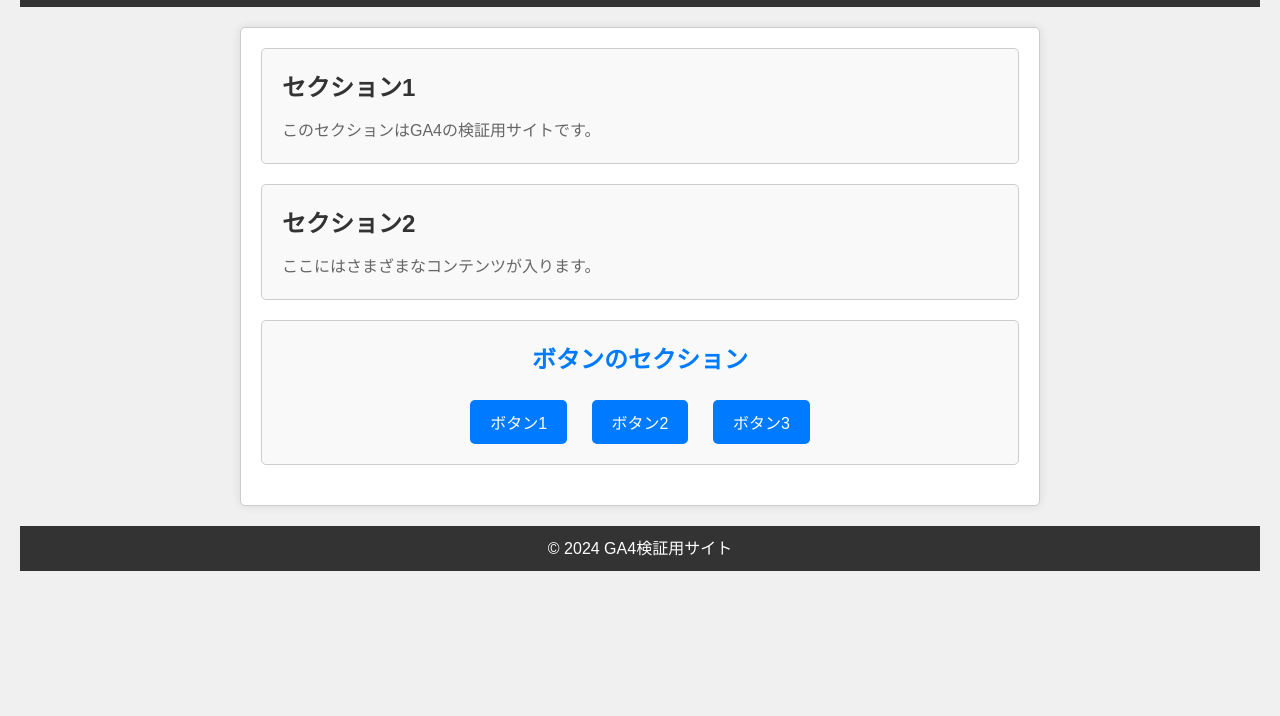
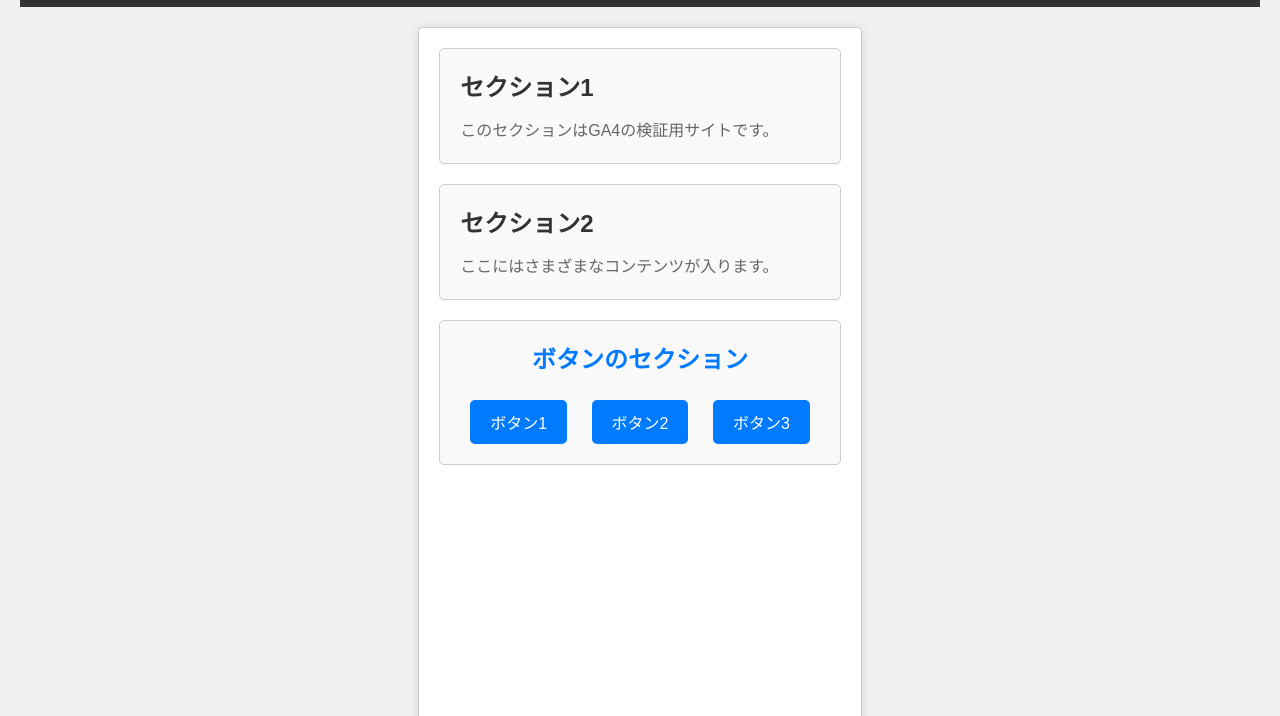
Before and after one commit to yusuke0204-git/kennsyou, a plain HTML site: page index.html in a window 1280 px wide. Shown: the part 84-800 px from the top of the page. Drawn offline with Linux system fonts and the light colour scheme.

Commit message:
Add files via upload

```diff
--- a/style.css
+++ b/style.css
@@ -11,7 +11,9 @@ body {
     line-height: 1.6;
     background-color: #f0f0f0;
     padding: 20px;
-    height: 2000px
+    display: flex;
+    flex-direction: column;
+    min-height: 300vh;
 }
 
 /* Header styles */
@@ -35,6 +37,7 @@ main {
     border: 1px solid #ccc;
     border-radius: 5px;
     box-shadow: 0 0 10px rgba(0, 0, 0, 0.1);
+    flex: 1; /* これでmainが伸縮可能になります */
 }
 
 section {
@@ -88,4 +91,5 @@ footer {
     padding: 10px 0;
     background-color: #333;
     color: #fff;
+    position: relative;
 }
```
